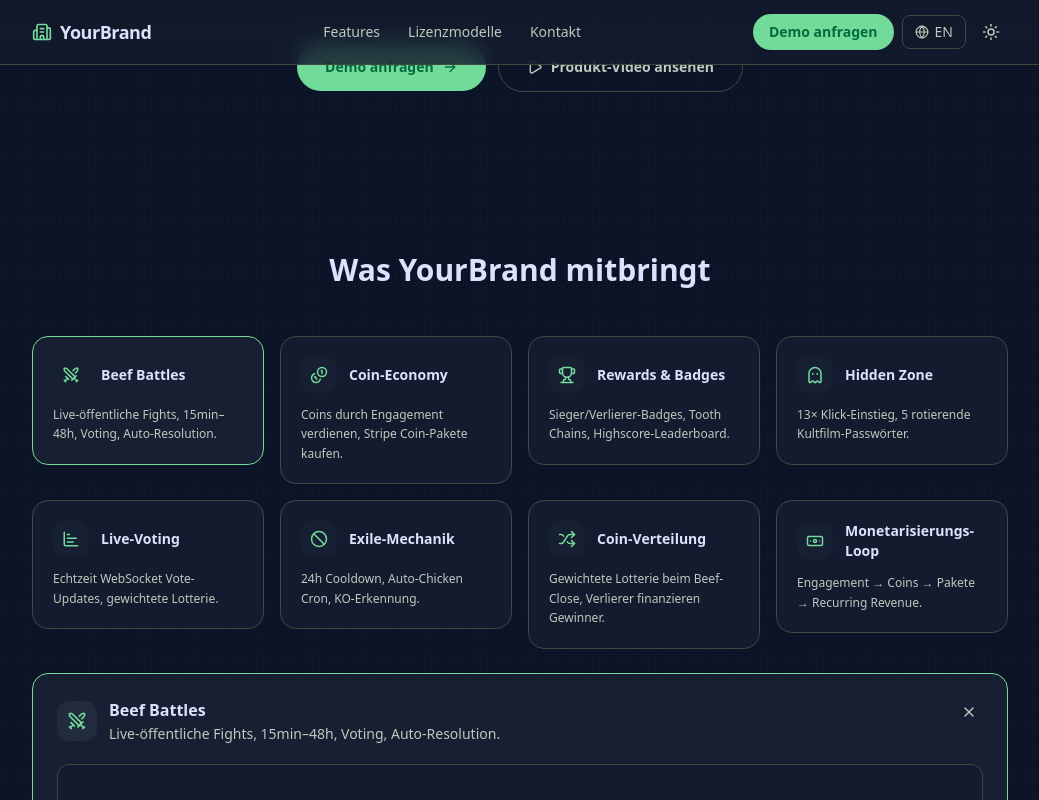
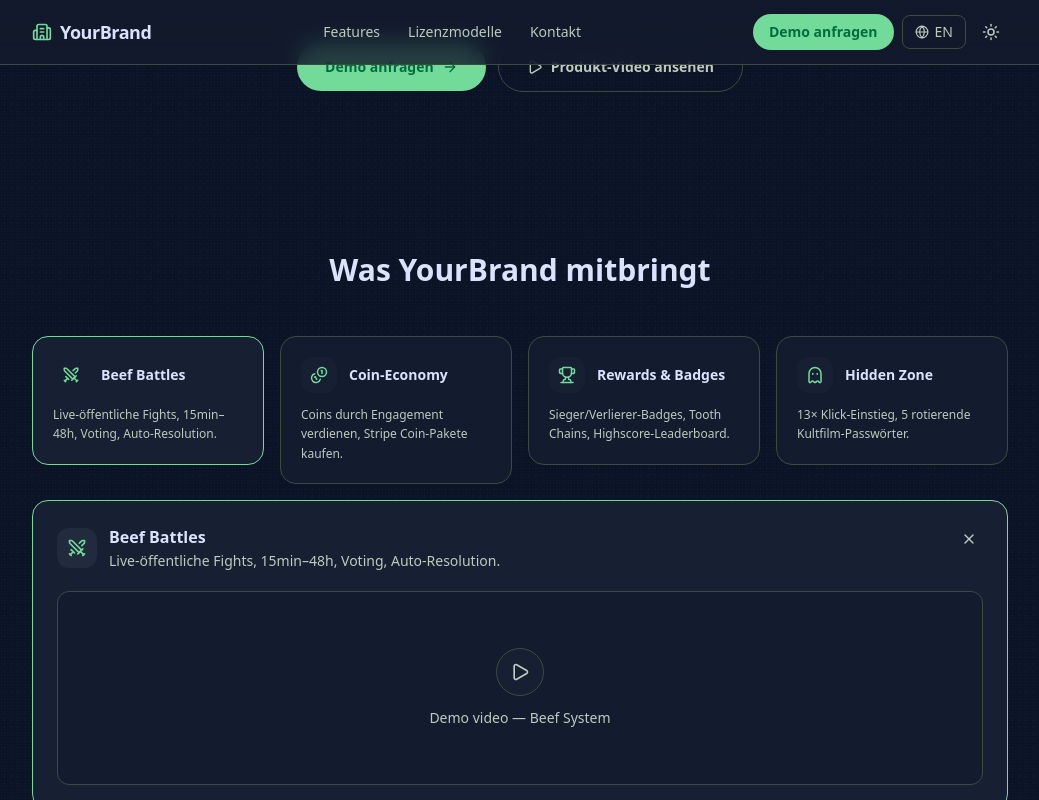
Before and after one commit to Saos-EBB/WhiteLabel-SaaS---Comunity-Plattform-, a Next.js app: page /b2b in a window 1280 px wide. Both pictures are taken after a click on the button 268 px from the left and 854 px from the top of the page. Shown: the part 454-1254 px from the top of the page, without its empty margins (120-1159 px from the left). Built offline with nearby package versions, Linux system fonts and the light colour scheme.

Commit message:
feat(b2b): expand feature detail inline below card row

```diff
--- a/app/(public)/b2b/page.tsx
+++ b/app/(public)/b2b/page.tsx
@@ -213,6 +213,19 @@ const TECH_ROWS = {
   ],
 }
 
+// ─── Feature row groups ──────────────────────────────────────────────────────
+
+const LIGHT_ROWS: FeatureDef[][] = [
+  LIGHT_FEATURES.slice(0, 3),
+  LIGHT_FEATURES.slice(3, 6),
+  LIGHT_FEATURES.slice(6, 10),
+]
+
+const DARK_ROWS: FeatureDef[][] = [
+  DARK_FEATURES.slice(0, 4),
+  DARK_FEATURES.slice(4, 8),
+]
+
 // ─── Tier helpers ─────────────────────────────────────────────────────────────
 
 const TIER_CARD_CLASS: Record<TierKey, string> = {
@@ -278,6 +291,46 @@ function FeatureCard({
   )
 }
 
+// ─── Detail panel (inline below each feature row) ────────────────────────────
+
+function DetailPanel({
+  feat, content, onClose,
+}: {
+  feat: FeatureDef
+  content: FeatureDef['de']
+  onClose: () => void
+}) {
+  const Icon = feat.icon
+  return (
+    <div className="mt-4 rounded-2xl border border-primary-fixed-dim bg-surface-container p-6">
+      <div className="flex items-start justify-between gap-4 mb-5">
+        <div className="flex items-center gap-3">
+          <div className="flex h-10 w-10 flex-shrink-0 items-center justify-center rounded-xl bg-surface-container-high">
+            <Icon size={20} className="text-primary-fixed-dim" aria-hidden />
+          </div>
+          <div>
+            <h3 className="font-semibold text-on-surface">{content.title}</h3>
+            <p className="text-sm text-on-surface-variant mt-0.5">{content.desc}</p>
+          </div>
+        </div>
+        <button
+          onClick={onClose}
+          aria-label="Close detail"
+          className="flex-shrink-0 p-1.5 rounded-lg text-on-surface-variant hover:bg-surface-container-high transition-colors"
+        >
+          <X size={16} aria-hidden />
+        </button>
+      </div>
+      <div className="rounded-xl bg-surface-container-low border border-outline-variant flex flex-col items-center justify-center gap-3 py-14">
+        <div className="flex h-12 w-12 items-center justify-center rounded-full bg-surface-container border border-outline-variant">
+          <Play size={20} className="text-on-surface-variant" aria-hidden />
+        </div>
+        <p className="text-sm text-on-surface-variant">Demo video — {content.videoLabel}</p>
+      </div>
+    </div>
+  )
+}
+
 // ─── Page ─────────────────────────────────────────────────────────────────────
 
 export default function B2BPage() {
@@ -291,12 +344,7 @@ export default function B2BPage() {
   const isDark = theme === 'dark'
   const isEn   = uiLang === 'en'
 
-  const features  = isDark ? DARK_FEATURES : LIGHT_FEATURES
   const techRows  = isEn ? TECH_ROWS.en : TECH_ROWS.de
-
-  const selectedDef     = features.find(f => f.id === selectedFeature) ?? null
-  const selectedContent = selectedDef ? (isEn ? selectedDef.en : selectedDef.de) : null
-  const SelectedIcon    = selectedDef?.icon ?? null
 
   function getTierContent(tier: TierDef): TierContent {
     const side = isDark ? tier.dark : tier.light
@@ -400,76 +448,69 @@ export default function B2BPage() {
         </div>
 
         {isDark ? (
-          // Dark: 8 features — 4/4 layout (4-col grid)
+          // Dark: 8 features in 2 rows of 4
+          <div className="flex flex-col gap-4">
+            {DARK_ROWS.map((row, rowIdx) => {
+              const rowSelected = row.find(f => f.id === selectedFeature) ?? null
+              const rowContent  = rowSelected ? (isEn ? rowSelected.en : rowSelected.de) : null
+              return (
+                <div key={rowIdx}>
                   <div className="grid grid-cols-12 gap-4">
-            {DARK_FEATURES.map((feat) => {
-              const content = isEn ? feat.en : feat.de
-              return (
+                    {row.map((feat) => (
                       <div key={feat.id} className="col-span-12 sm:col-span-6 lg:col-span-3">
                         <FeatureCard
                           feat={feat}
-                    content={content}
+                          content={isEn ? feat.en : feat.de}
                           selected={selectedFeature === feat.id}
                           onToggle={() => handleFeatureToggle(feat.id)}
                         />
+                      </div>
+                    ))}
+                  </div>
+                  {rowSelected && rowContent && (
+                    <DetailPanel
+                      feat={rowSelected}
+                      content={rowContent}
+                      onClose={() => setSelectedFeature(null)}
+                    />
+                  )}
                 </div>
               )
             })}
           </div>
         ) : (
-          // Light: 10 features — 3/3/4 layout (12-col grid)
-          // Features 0–5: col-span-4 (3 per row), features 6–9: col-span-3 (4 per row)
-          <div className="grid grid-cols-12 gap-4">
-            {LIGHT_FEATURES.map((feat, i) => {
-              const content  = isEn ? feat.en : feat.de
-              const colClass = i < 6
+          // Light: 10 features in 3 rows (3/3/4)
+          <div className="flex flex-col gap-4">
+            {LIGHT_ROWS.map((row, rowIdx) => {
+              const colClass    = rowIdx < 2
                 ? 'col-span-12 sm:col-span-6 lg:col-span-4'
                 : 'col-span-12 sm:col-span-6 lg:col-span-3'
+              const rowSelected = row.find(f => f.id === selectedFeature) ?? null
+              const rowContent  = rowSelected ? (isEn ? rowSelected.en : rowSelected.de) : null
               return (
+                <div key={rowIdx}>
+                  <div className="grid grid-cols-12 gap-4">
+                    {row.map((feat) => (
                       <div key={feat.id} className={colClass}>
                         <FeatureCard
                           feat={feat}
-                    content={content}
+                          content={isEn ? feat.en : feat.de}
                           selected={selectedFeature === feat.id}
                           onToggle={() => handleFeatureToggle(feat.id)}
                         />
                       </div>
+                    ))}
+                  </div>
+                  {rowSelected && rowContent && (
+                    <DetailPanel
+                      feat={rowSelected}
+                      content={rowContent}
+                      onClose={() => setSelectedFeature(null)}
+                    />
+                  )}
+                </div>
               )
             })}
-          </div>
-        )}
-
-        {/* Detail panel — shown below grid when a card is selected */}
-        {selectedDef && selectedContent && SelectedIcon && (
-          <div className="mt-6 rounded-2xl border border-primary-fixed-dim bg-surface-container p-6">
-            <div className="flex items-start justify-between gap-4 mb-5">
-              <div className="flex items-center gap-3">
-                <div className="flex h-10 w-10 flex-shrink-0 items-center justify-center rounded-xl bg-surface-container-high">
-                  <SelectedIcon size={20} className="text-primary-fixed-dim" aria-hidden />
-                </div>
-                <div>
-                  <h3 className="font-semibold text-on-surface">{selectedContent.title}</h3>
-                  <p className="text-sm text-on-surface-variant mt-0.5">{selectedContent.desc}</p>
-                </div>
-              </div>
-              <button
-                onClick={() => setSelectedFeature(null)}
-                aria-label="Close detail"
-                className="flex-shrink-0 p-1.5 rounded-lg text-on-surface-variant hover:bg-surface-container-high transition-colors"
-              >
-                <X size={16} aria-hidden />
-              </button>
-            </div>
-
-            {/* Video placeholder */}
-            <div className="rounded-xl bg-surface-container-low border border-outline-variant flex flex-col items-center justify-center gap-3 py-14">
-              <div className="flex h-12 w-12 items-center justify-center rounded-full bg-surface-container border border-outline-variant">
-                <Play size={20} className="text-on-surface-variant" aria-hidden />
-              </div>
-              <p className="text-sm text-on-surface-variant">
-                Demo video — {selectedContent.videoLabel}
-              </p>
-            </div>
           </div>
         )}
       </section>
```
Lines whose indentation alone changed are shown as unchanged.
